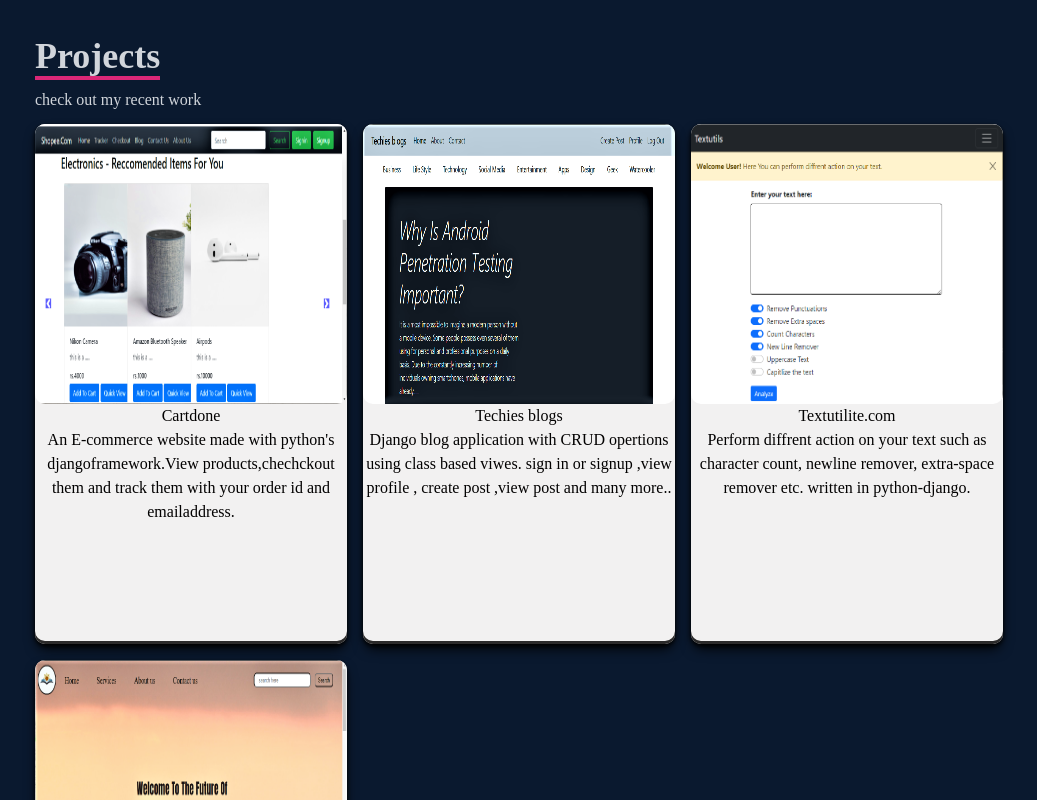
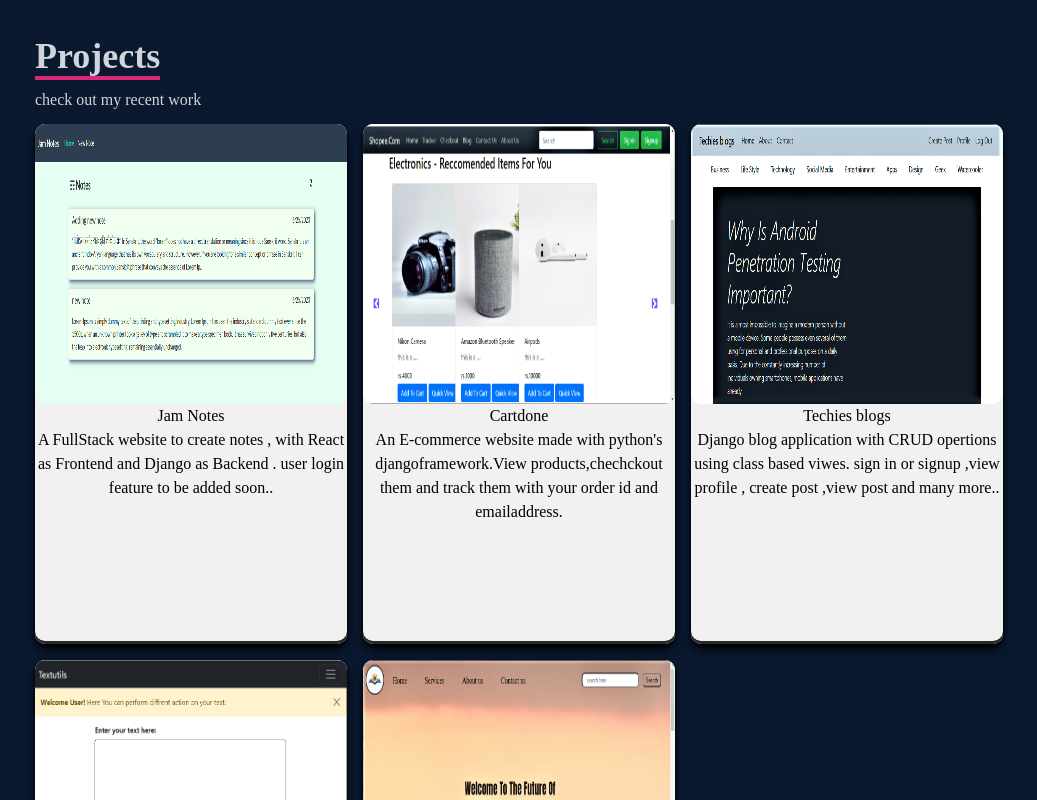
Before and after one commit to coderaman21/portfolio_react, a React (Create React App) app: page / in a window 1280 px wide. Shown: the part 2380-3180 px from the top of the page, without its empty margins (121-1158 px from the left). Built offline with nearby package versions, Linux system fonts and the light colour scheme.

Commit message:
added : new project

```diff
--- a/src/components/Projects.js
+++ b/src/components/Projects.js
@@ -3,6 +3,7 @@ import blogs from '../assets/blogs.png'
 import edues from '../assets/edues.png'
 import shopee from '../assets/shopee.png'
 import texutilitie from '../assets/texutilitie.png'
+import jamnotes from '../assets/jam_notes.png'
 import ProjectCard from './ProjectCard'
 import '../css/project.css'
 
@@ -11,6 +12,8 @@ const Projects = () => {
     let blogsSummary = 'Django blog application with CRUD opertions using class based viwes. sign in or signup ,view profile , create post ,view post and many more.. '
     let utilSummary = 'Perform diffrent action on your text such as character count, newline remover, extra-space remover etc. written in python-django.'
     let eduesSummary = 'A static responsive web-site using html,css and javascript. '
+    let jamNotesSummary = 'A FullStack website to create notes , with React as Frontend and Django as Backend . user login feature to be added soon..'
+
     return (
     <div name='projects' className='w-full  bg-[#0a192f] text-gray-300'>
         <div className='max-w-[1000px] w-full h-full mx-auto flex flex-col justify-center p-4'>
@@ -27,6 +30,7 @@ const Projects = () => {
 
                 {/* project cards */}
 
+                <ProjectCard name='Jam Notes' code='https://github.com/coderaman21/jam-notes-FE' demo='https://jam-notes.netlify.app/' image={jamnotes} summary={jamNotesSummary}/>
                 <ProjectCard name='Cartdone' code='https://github.com/coderaman21/Cartdone' demo='https://divyanshu21.pythonanywhere.com/' image={shopee} summary={cartdoneSummary}/>
                 <ProjectCard name='Techies blogs' code='https://github.com/coderaman21/techies-blogs' demo='https://techies-blogs.vercel.app/' image={blogs}  summary={blogsSummary}/>
                 <ProjectCard name='Textutilite.com' code='https://github.com/coderaman21/Textutils' demo='https://textutils-five-wine.vercel.app/' image={texutilitie}  summary={utilSummary}/>
```
Also changed, not shown: src/assets/jam_notes.png (added).
